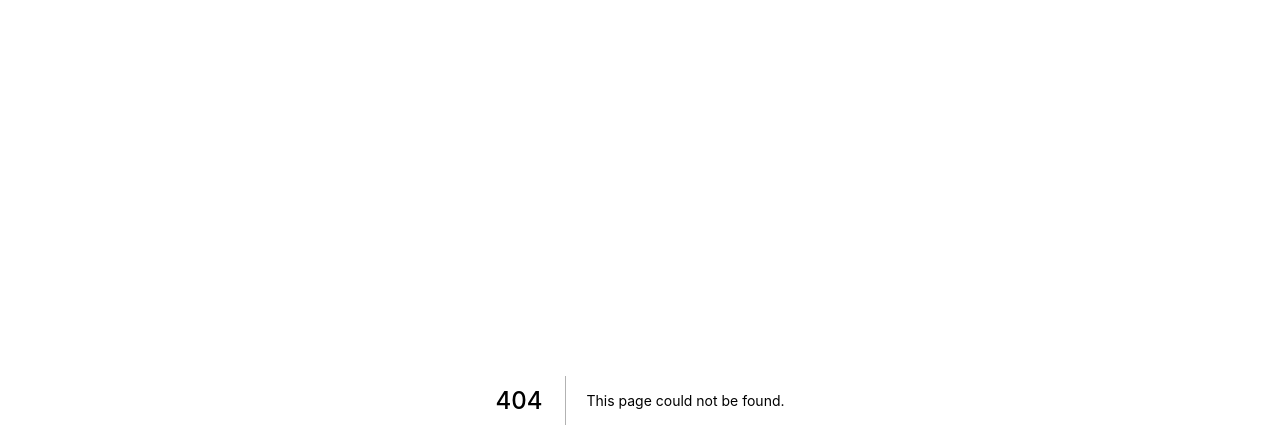
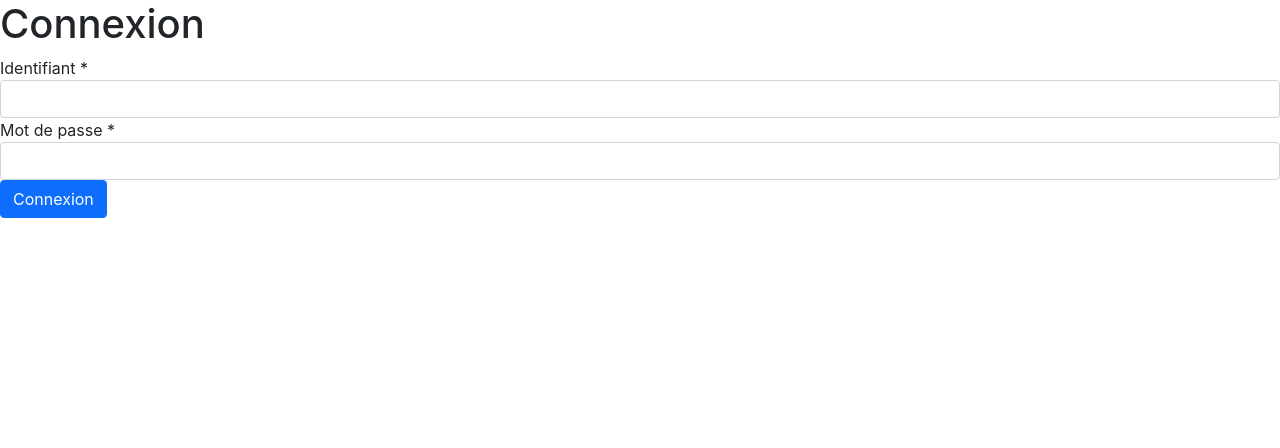
Before and after one commit to SLAF-Team/The-Cabane-Project, a Next.js app: page /signin in a window 1280 px wide. Before the commit this address had no page. Shown: the top 448 px of the page. Built offline with nearby package versions, Linux system fonts and the light colour scheme.

Commit message:
add form for signin

```diff
--- /dev/null
+++ b/pages/signin/index.js
@@ -0,0 +1,76 @@
+import { useState } from "react";
+import Cookies from "js-cookie";
+
+const SignIn = () => {
+  const [email, setEmail] = useState();
+  const [password, setPassword] = useState();
+
+  const handleEmail = (e) => {
+    setEmail(e.target.value);
+  };
+
+  const handlePassword = (e) => {
+    setPassword(e.target.value);
+  };
+
+  const handleSubmit = () => {
+    const data = {
+      user: {
+        email: email,
+        password: password,
+      },
+    };
+  }
+  // A revoir avec méthode Next pour call Prisma
+
+  //   fetch("http://localhost:3000/users/sign_in", {
+  //     method: "post",
+  //     headers: {
+  //       "Content-Type": "application/json",
+  //     },
+  //     body: JSON.stringify(data),
+  //   }).then((res) => {
+  //     if (res.ok) {
+  //       const token = res.headers.get("Authorization");
+  //       Cookies.set("token", token, { expires: 7 });
+  //       return res.json();
+  //     } else {
+  //       throw new Error(res);
+  //     }
+  //   });
+  // };
+
+  return (
+    <form onSubmit={handleSubmit}>
+
+        <h1>Connexion</h1>
+
+        <div className="form-group">
+          <label htmlFor="email">Identifiant *</label>
+          <input
+            id="email"
+            type="text"
+            onChange={handleEmail}
+            className="form-control"
+          />
+        </div>
+
+        <div className="form-group">
+          <label htmlFor="password">Mot de passe *</label>
+          <input
+            id="password"
+            type="text"
+            onChange={handlePassword}
+            className="form-control"
+          />
+        </div>
+
+        <button
+          type="submit"
+          className="btn btn-primary"
+        >Connexion</button>
+      </form>
+  );
+};
+
+export default SignIn;
--- a/pages/signup/index.js
+++ b/pages/signup/index.js
@@ -127,7 +127,7 @@ const SignUp = () => {
         />
       </div>
 
-      <button type="submit" className="btn btn-primary btn-lg px-4 gap-3">
+      <button type="submit" className="btn btn-primary">
         Inscription
       </button>
     </form>
```
